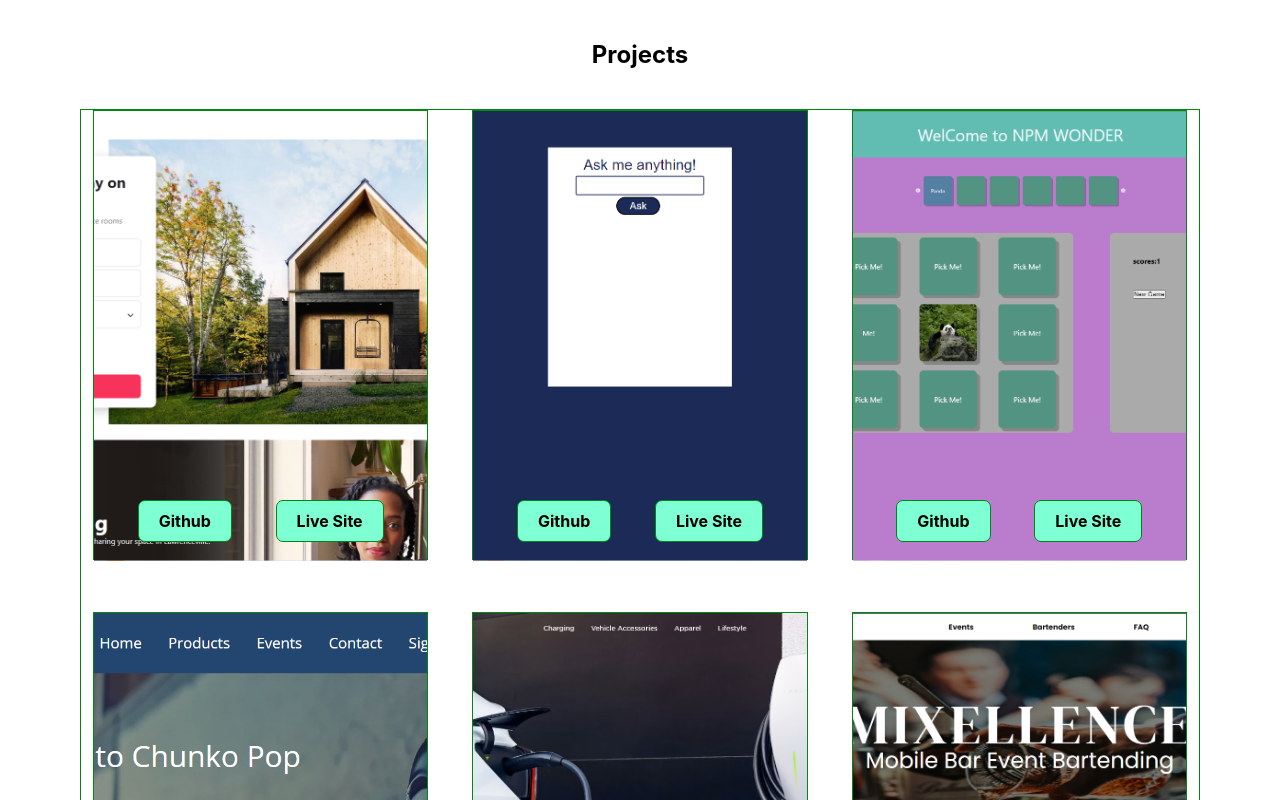
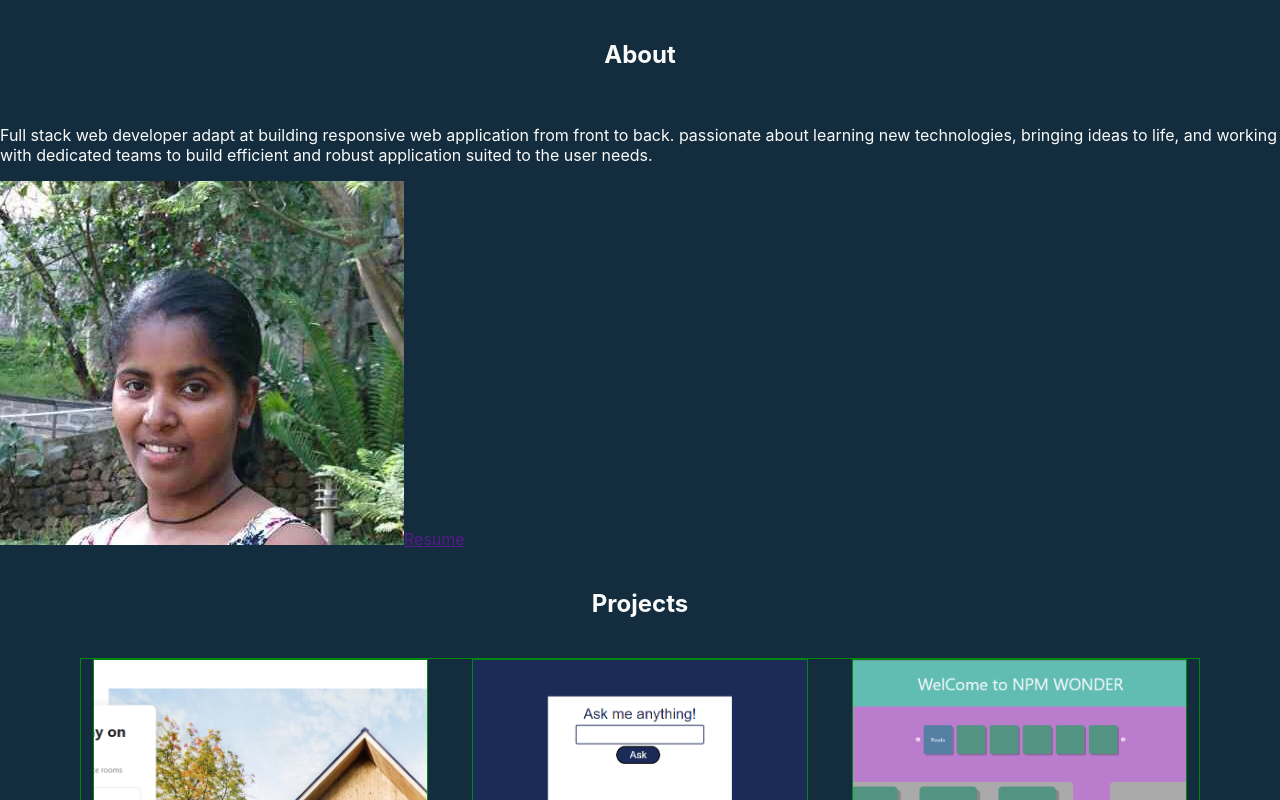
Before and after one commit to SalemAbebe/portfolio, a React (Create React App) app: page / in a window 1280 px wide. Shown: the top 800 px of the page. Built offline with nearby package versions, Linux system fonts and the light colour scheme.

Commit message:
render about component and style app.js

```diff
--- a/src/App.js
+++ b/src/App.js
@@ -1,4 +1,5 @@
 import "./App.scss";
+import About from "./components/main/About/About";
 // import Footer from "./components/footer/Footer";
 
 import Contact from "./components/main/Contact/Contact";
@@ -7,6 +8,7 @@ import Projects from "./components/main/Projects/Projects";
 function App() {
   return (
     <div className="App">
+      <About />
       <Projects />
       <Contact />
     </div>
--- a/src/App.scss
+++ b/src/App.scss
@@ -1,44 +1,15 @@
-// .App {
-//   text-align: center;
-// }
-
-// .App-logo {
-//   height: 40vmin;
-//   pointer-events: none;
-// }
-
-// @media (prefers-reduced-motion: no-preference) {
-//   .App-logo {
-//     animation: App-logo-spin infinite 20s linear;
-//   }
-// }
-
-// .App-header {
-//   background-color: #282c34;
-//   min-height: 100vh;
-//   display: flex;
-//   flex-direction: column;
-//   align-items: center;
-//   justify-content: center;
-//   font-size: calc(10px + 2vmin);
-//   color: white;
-// }
-
-// .App-link {
-//   color: #61dafb;
-// }
-
-// @keyframes App-logo-spin {
-//   from {
-//     transform: rotate(0deg);
-//   }
-//   to {
-//     transform: rotate(360deg);
-//   }
-// }
-
+@import url("https://fonts.googleapis.com/css2?family=Poppins:wght@400;700&display=swap");
 *,
 *::before,
 *::after {
   box-sizing: border-box;
 }
+body {
+  // background-color: #0c152d;
+  background-color: #142d3e;
+  color: #fafbfa;
+  // font-family: "Poppins", sans-serif;
+  p {
+    font-size: 16px;
+  }
+}
```
